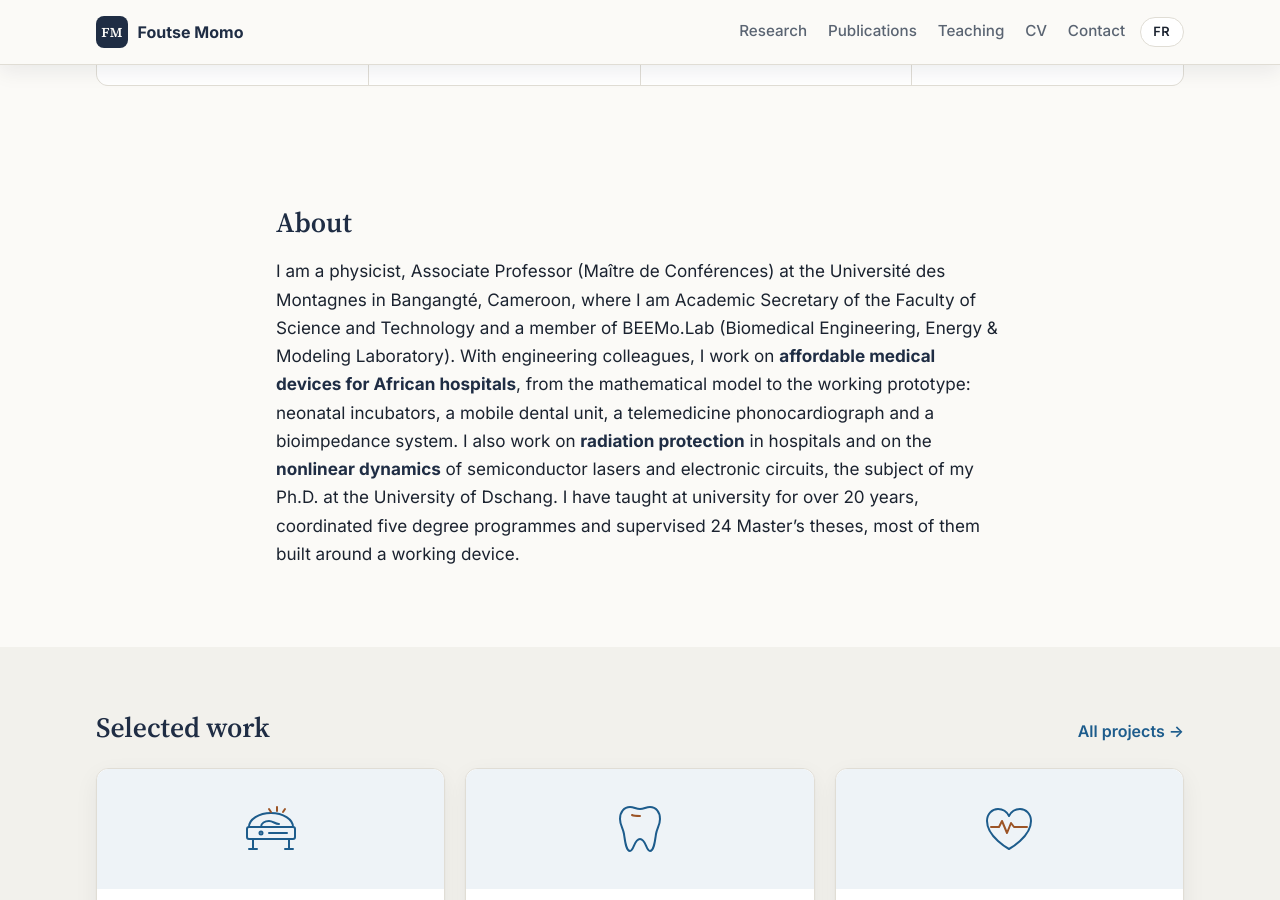
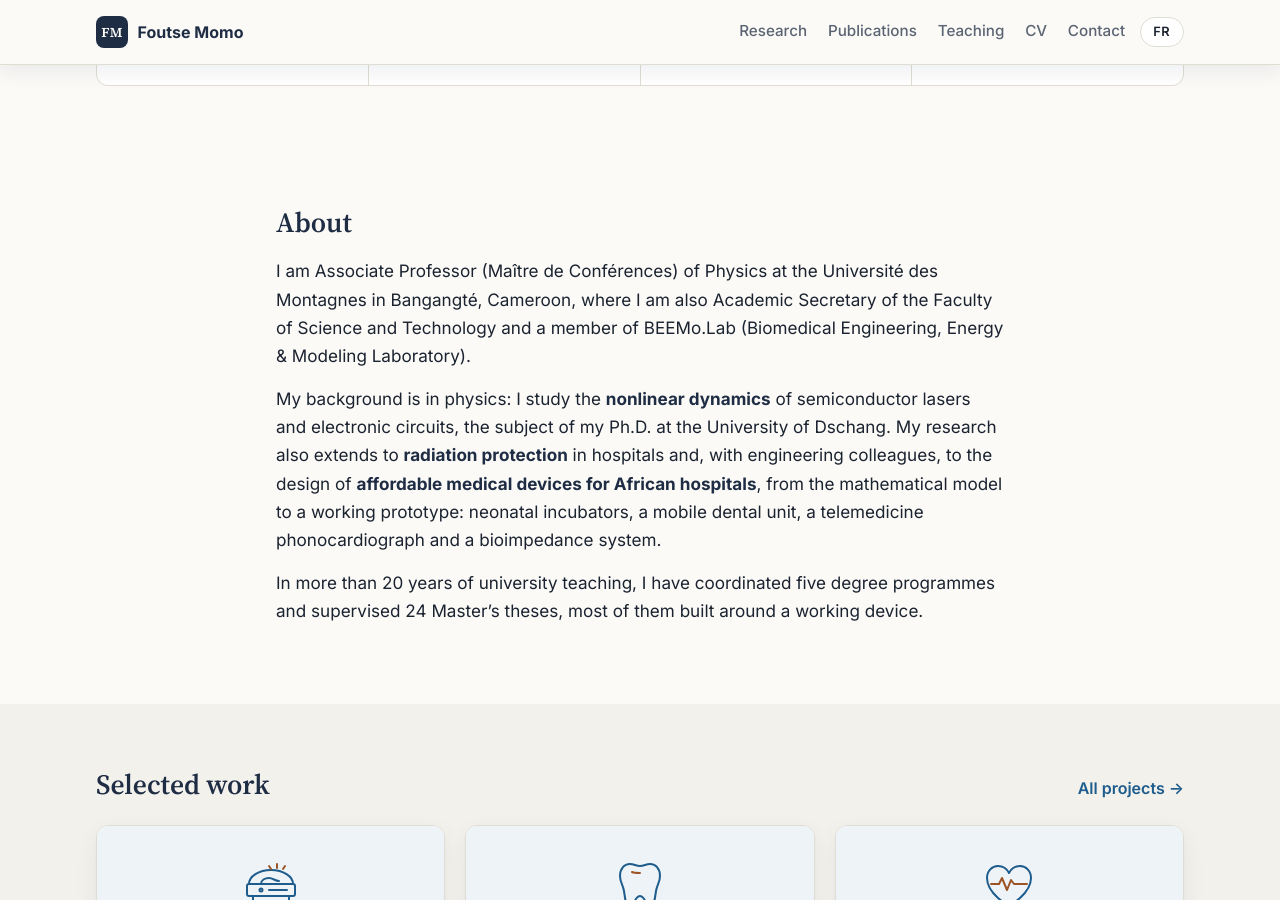
Before and after one commit to Foutse/meme-personal-website, a Jekyll site: the page built from index.html, in a window 1280 px wide and 900 px high, scrolled down 793 px. Built offline with Jekyll 4.4.1, drawn with Linux system fonts in a browser that asks for light colours.

Commit message:
Rewrite the About text: physics first, no repeated 'I work on'
Co-Authored-By: Claude Opus 5.5 <noreply@anthropic.com>

```diff
--- a/_data/profile.yml
+++ b/_data/profile.yml
@@ -22,25 +22,36 @@ address:
 # Bio (Markdown allowed). Follows the profile paragraph of his CV.
 bio:
   en: >-
-    I am a physicist, Associate Professor (Maître de Conférences) at the Université des Montagnes in
-    Bangangté, Cameroon, where I am Academic Secretary of the Faculty of Science and Technology and a
-    member of BEEMo.Lab (Biomedical Engineering, Energy & Modeling Laboratory).
-    With engineering colleagues, I work on **affordable medical devices for African hospitals**, from the mathematical model to the
-    working prototype: neonatal incubators, a mobile dental unit, a telemedicine phonocardiograph and a
-    bioimpedance system. I also work on **radiation protection** in hospitals and on the **nonlinear
-    dynamics** of semiconductor lasers and electronic circuits, the subject of my Ph.D. at the
-    University of Dschang. I have taught at university for over 20 years, coordinated five degree
-    programmes and supervised 24 Master's theses, most of them built around a working device.
+    I am Associate Professor (Maître de Conférences) of Physics at the Université des Montagnes in
+    Bangangté, Cameroon, where I am also Academic Secretary of the Faculty of Science and Technology
+    and a member of BEEMo.Lab (Biomedical Engineering, Energy & Modeling Laboratory).
+
+
+    My background is in physics: I study the **nonlinear dynamics** of semiconductor lasers and
+    electronic circuits, the subject of my Ph.D. at the University of Dschang. My research also extends
+    to **radiation protection** in hospitals and, with engineering colleagues, to the design of
+    **affordable medical devices for African hospitals**, from the mathematical model to a working
+    prototype: neonatal incubators, a mobile dental unit, a telemedicine phonocardiograph and a
+    bioimpedance system.
+
+
+    In more than 20 years of university teaching, I have coordinated five degree programmes and
+    supervised 24 Master's theses, most of them built around a working device.
   fr: >-
-    Physicien, je suis Maître de conférences à l'Université des Montagnes à Bangangté (Cameroun), où
-    je suis Secrétaire académique de la Faculté des sciences et technologies et membre du BEEMo.Lab
-    (Biomedical Engineering, Energy & Modeling Laboratory).
-    Avec des collègues ingénieurs, je travaille sur des **dispositifs médicaux abordables pour les hôpitaux d'Afrique**, du modèle
+    Je suis Maître de conférences en physique à l'Université des Montagnes à Bangangté (Cameroun),
+    où je suis aussi Secrétaire académique de la Faculté des sciences et technologies et membre du
+    BEEMo.Lab (Biomedical Engineering, Energy & Modeling Laboratory).
+
+
+    Physicien de formation, j'étudie la **dynamique non linéaire** des lasers à semi-conducteurs et des
+    circuits électroniques, sujet de mon doctorat à l'Université de Dschang. Mes recherches s'étendent
+    aussi à la **radioprotection** en milieu hospitalier et, avec des collègues ingénieurs, à la
+    conception de **dispositifs médicaux abordables pour les hôpitaux d'Afrique**, du modèle
     mathématique au prototype fonctionnel : couveuses néonatales, unité dentaire mobile,
-    phonocardiographe pour la télémédecine, système de bio-impédance. Je travaille aussi sur la
-    **radioprotection** en milieu hospitalier et sur la **dynamique non linéaire** des lasers à
-    semi-conducteurs et des circuits électroniques, sujet de mon doctorat à l'Université de Dschang.
-    J'enseigne à l'université depuis plus de vingt ans ; j'ai coordonné cinq formations et encadré
+    phonocardiographe pour la télémédecine, système de bio-impédance.
+
+
+    En plus de vingt ans d'enseignement universitaire, j'ai coordonné cinq formations et encadré
     24 mémoires de master, la plupart autour d'un dispositif fonctionnel.
 
 # Key figures on the home page (same as the CV). Theses are counted from theses.yml.
```
